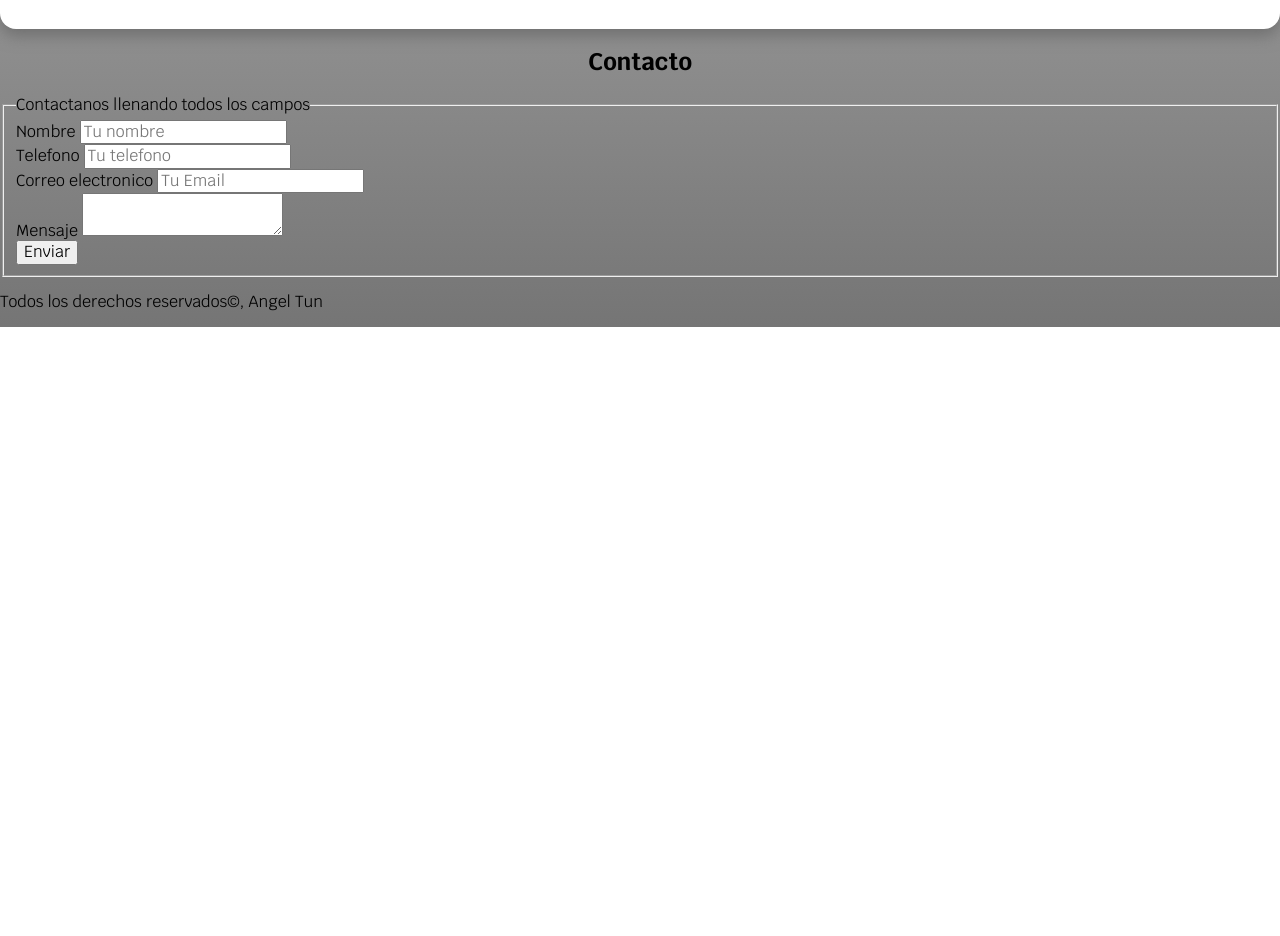
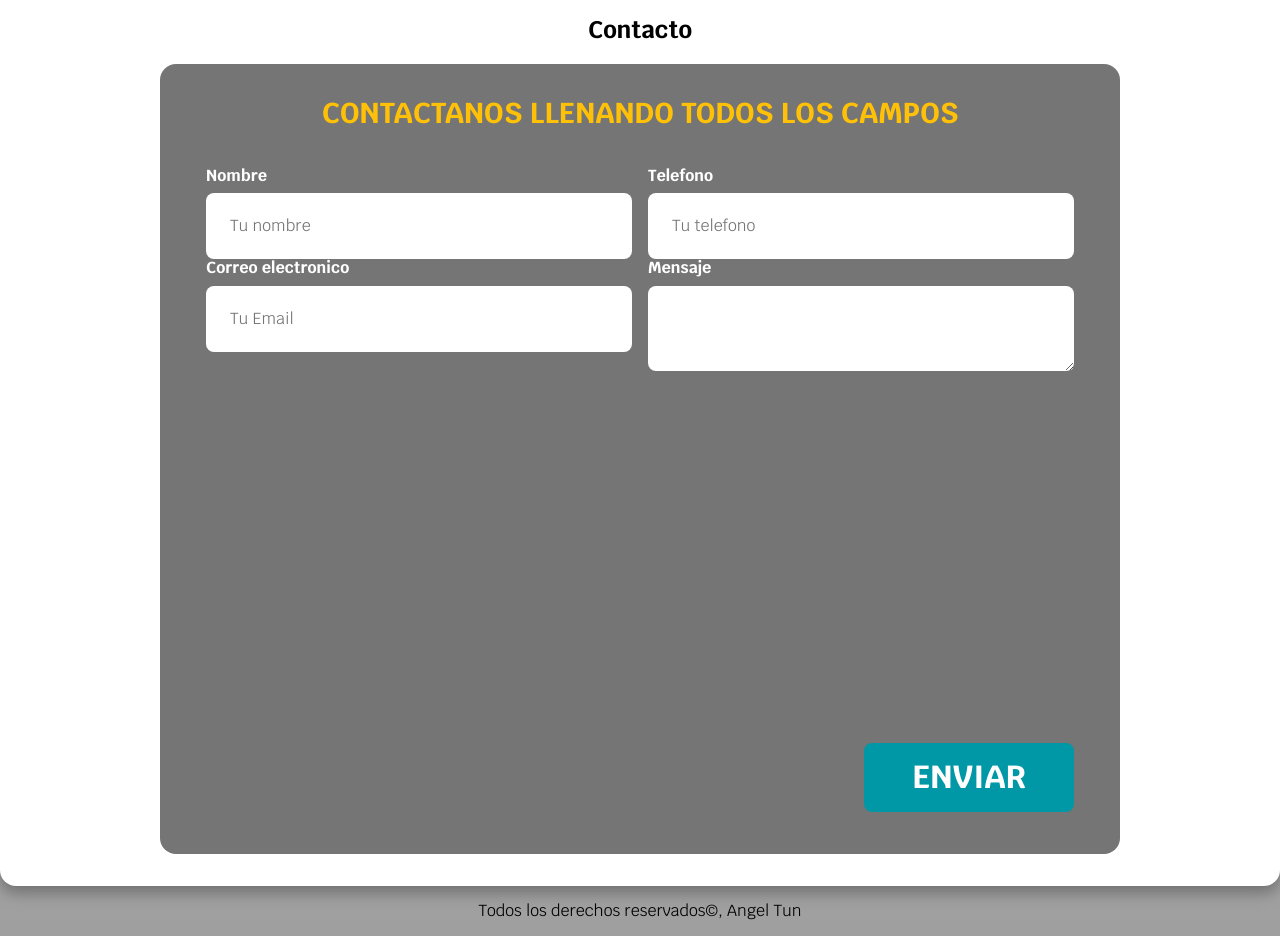
Before and after one commit to AngelTun/Developer-web, a plain HTML site: page index.html in a window 1280 px wide. Shown: the part 1280-2216 px from the top of the page. Before the commit the page ends 1607 px from the top, so only its background shows below. Drawn offline with Linux system fonts and the light colour scheme.

Commit message:
Finalizando practica

```diff
--- a/CSS/styles.css
+++ b/CSS/styles.css
@@ -6,6 +6,7 @@
     --primario: #ffc107;
     --secundario: #0097a7;
     --gris: #757575;
+    --grisclaro:#9f9f9f;
 }
 
 
@@ -16,7 +17,7 @@ html
     /*hack para box model*/
 }
 
-*,*::before:*:after
+*,*::before,*::after
 {
     box-sizing: inherit;
     /*hack para box model*/
@@ -26,7 +27,7 @@ body
 {
     font-size: 16px;
     font-family: 'Krub', sans-serif;
-    background-image: linear-gradient(to top, var(--gris) 0%, var(--blanco) 100%);
+    background-image: linear-gradient(to top, var(--grisclaro) 0%, var(--blanco) 100%);
 
 }
 
@@ -207,8 +208,7 @@ body
     border-radius: .5rem; /*redondear esquinas*/
     width: 90%; /*ancho del boton*/
     text-align: center; /*centrar texto del boton*/
-
-
+    border: none; /*Esto afecta unicamente al boton de la etiqueta input*/
 
  }
  @media (min-width: 768px)
@@ -218,6 +218,11 @@ body
         width: auto;
     }
 
+ }
+
+ .boton :hover
+ {
+    cursor: pointer;
  }
 
  .sombra
@@ -272,3 +277,101 @@ body
     justify-content: center;
     align-items: center;
 }
+
+/*Contacto*/
+.formulario
+{
+    background-color: var(--gris);
+    width: min(60rem, 100%);
+    /*Ahorra el uso del media query. ¿Qué es más pequeño, 60 rem o el 100% del tamaño de la pantalla? */
+    margin: 0 auto;
+    padding: 2rem;
+    border-radius: 1rem;
+}
+
+.formulario fieldset
+{
+    border: none;
+}
+
+.formulario legend
+{
+    text-align: center;
+    font-size: 1.8rem;
+    font-weight: bold;
+    margin-bottom: 2rem;
+    text-transform: uppercase;
+    color: var(--primario);
+}
+
+@media (min-width: 768px)
+{
+    .contenedor-campos
+    {
+        display: grid;
+        grid-template-columns: repeat(2,2fr);
+        column-gap: 1rem;
+        grid-template-rows: auto auto 20rem; /*darle el espacio de cada fila*/
+    }
+    /*nth-child significa el numero del hijo. el orden seria: nombre, telefono, correo y mensaje. Como requerimos modificar correo y mensaje, usaremos 3 y 4 en nth-child*/
+    .campo:nth-child(3)
+    .campo:nth-child(4)
+    {
+        /*Posiciona el elemento, "Que vaya de la columna 1 a la 3"*/
+    grid-column: 1/3;
+    }
+
+
+}
+
+.campo label
+{
+    color: var(--blanco);
+    font-weight: bold;
+    margin-bottom: .5rem;
+    display: block; /*Lograr que cada label tome todo el espacio disponible y este separado del input*/
+}
+
+.input-text
+{
+    width: 100%;
+    border: none;
+    padding: 1.5rem;
+    border-radius: .5rem;
+}
+
+.campo-textarea
+{
+    height: 20rem; /*Hacer mas grande la altura de textarea*/
+}
+
+/*Utilidades*/
+.w-sm-100
+{
+    width: 100%;
+}
+
+@media (min-width: 768px)
+{
+    .w-sm-100
+    {
+        width: auto;
+    }
+}
+
+.flex
+{
+    display: flex;
+}
+
+.alinear-derecha
+{
+    justify-content: flex-end;
+}
+
+.footer
+{
+    text-align: center;
+}
+
+/*Scroll Snab es una herramienta para controlar el desplazamiento de una página web*/
--- a/index.html
+++ b/index.html
@@ -106,40 +106,42 @@
     <p>Lorem ipsum dolor, sit amet consectetur adipisicing elit. Fugiat quam ducimus illum ipsum quibusdam praesentium ex saepe. Dolorem amet expedita porro nobis, quo sed qui eos voluptatibus voluptates possimus repellat.</p>
 </section>
 </div> <!--Servicios-->
-</main>
+
 
 <section>
     <h2>Contacto</h2>
-    <form>
+    <form class="formulario">
         <fieldset>
             <legend>Contactanos llenando todos los campos</legend>
-            <div>
+            <div class="contenedor-campos">
+            <div class="campo">
                 <label>Nombre</label>
-                <input type="text" placeholder="Tu nombre">
+                <input class="input-text" type="text" placeholder="Tu nombre">
             </div>
-            <div>
+            <div class="campo">
                 <label>Telefono</label>
-                <input type="tel" placeholder="Tu telefono">
+                <input  class="input-text" type="tel" placeholder="Tu telefono">
             </div>
-            <div>
+            <div class="campo">
                 <label>Correo electronico</label>
-                <input type="email" placeholder="Tu Email">
+                <input class="input-text" type="email" placeholder="Tu Email">
             </div>
 
-            <div>
+            <div class="campo">
                 <label>Mensaje</label>
-                <textarea></textarea>
+                <textarea class="input-text"></textarea>
             </div>
+        </div> <!--contenedor-campos-->
+            <div class="alinear-derecha flex">
 
-            <div>
-
-                <input type="submit" value="Enviar">
+                <input class="boton w-sm-100" type="submit" value="Enviar">
             </div>
         </fieldset>
     </form>
+</main>
 </section>
 
-<footer>
+<footer class="footer">
 
     <p>Todos los derechos reservados©, Angel Tun</p>
 
```
